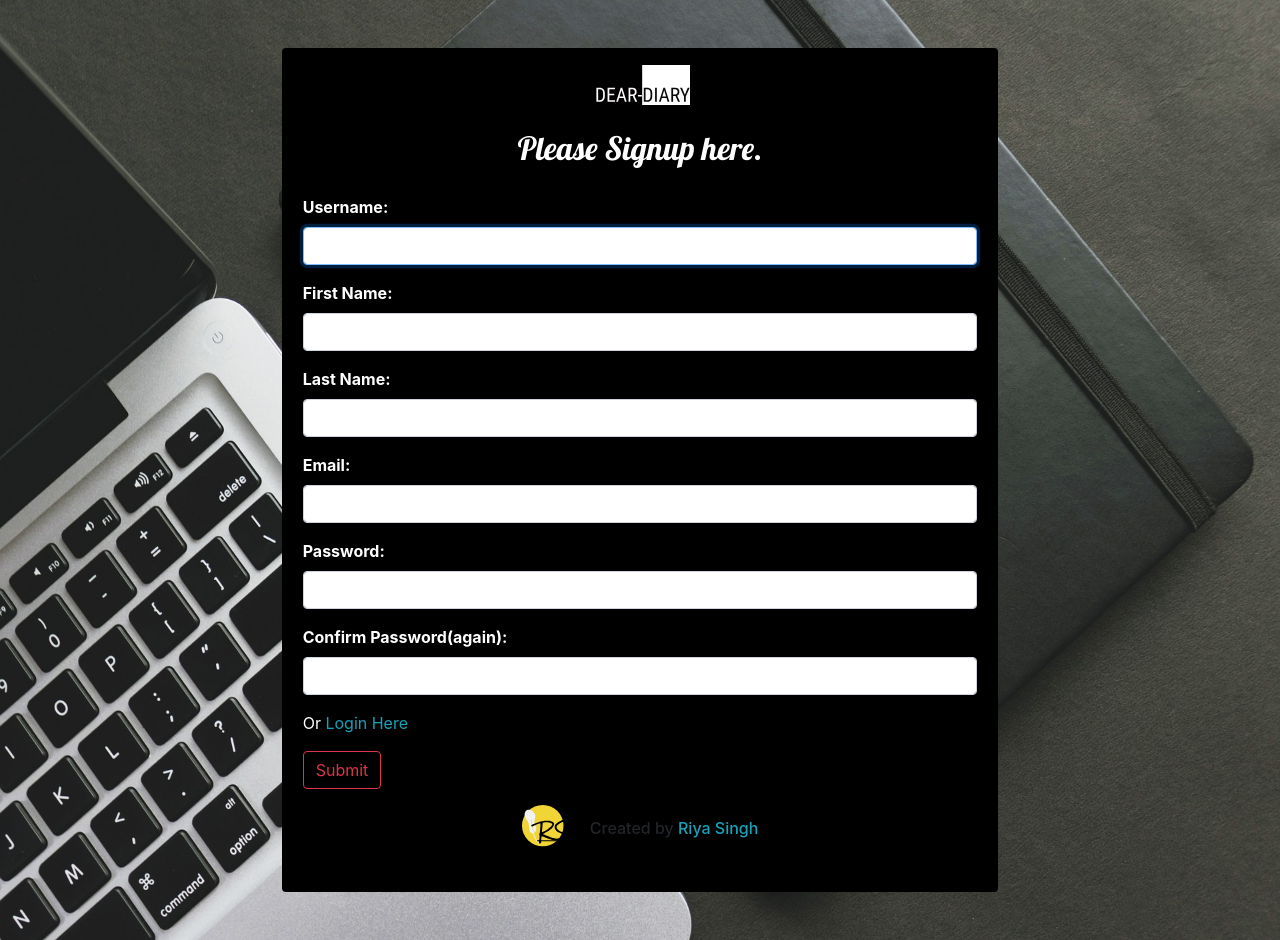
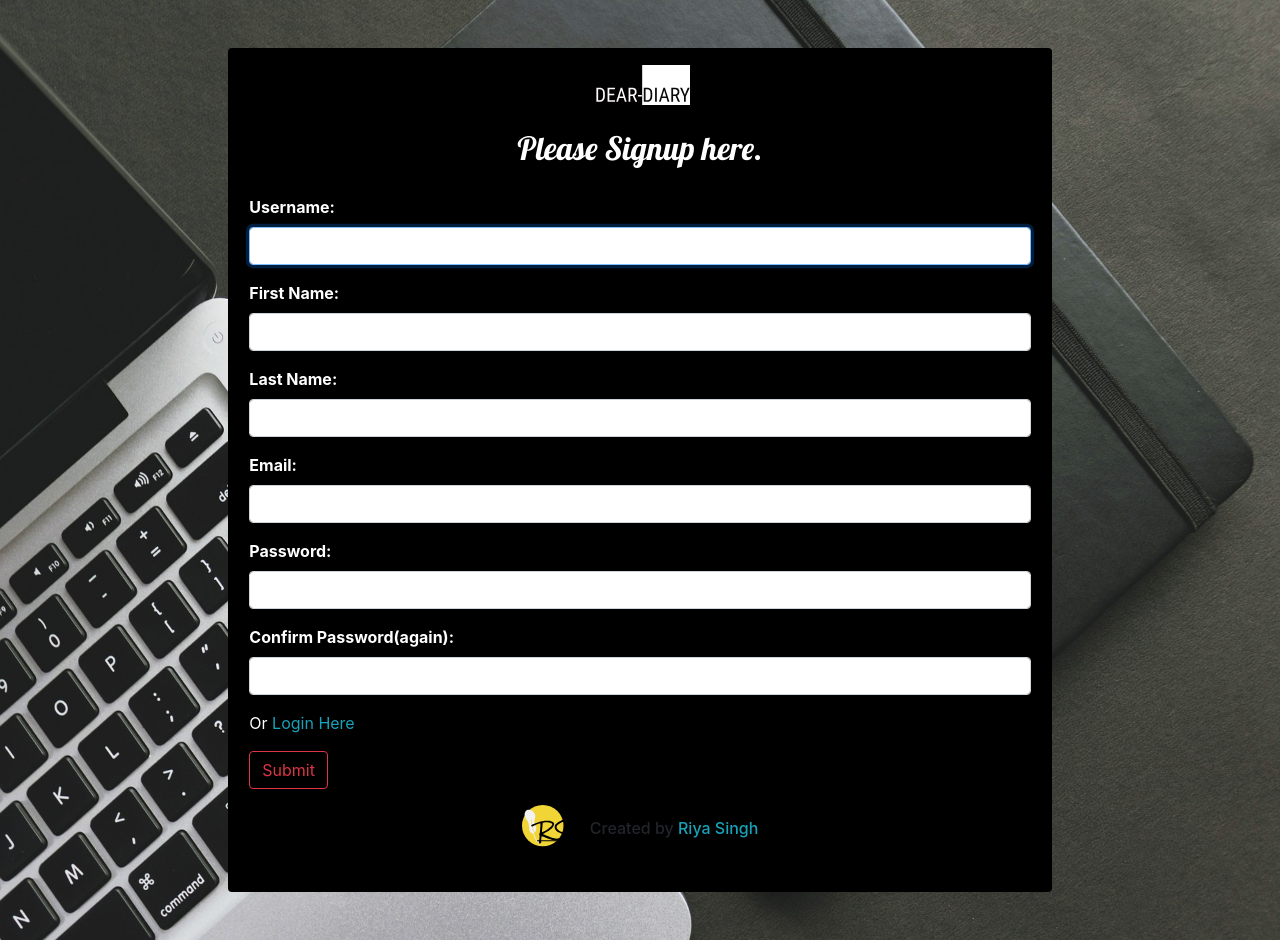
Before and after one commit to damselsingh/Diary, a Django app: page /user-signup/ in a window 1280 px wide. Run offline with Django 3.2, Linux system fonts and the light colour scheme; some libraries are stand-ins or nearby versions.

Commit message:
Update user_signup.html

```diff
--- a/core/templates/core/user_signup.html
+++ b/core/templates/core/user_signup.html
@@ -18,7 +18,7 @@
     </style>
 </head>
 <body style="background-image: url('{% static "core/images/background.jpg" %}'); background-position: center; background-size: 100% 100%; background-repeat: no-repeat;">
-    <div class="col-7 m-5 mx-auto">
+    <div class="col-md-8 m-5 mx-auto">
         <div class="card" style="background: black;">
             <h1 class="mx-auto"><img src="{% static 'core/images/logo.svg' %}" width="100px" alt="" class="bg-white m-3"></h1>
             <h2 class="mx-auto text-white">Please Signup here.</h2>
```
